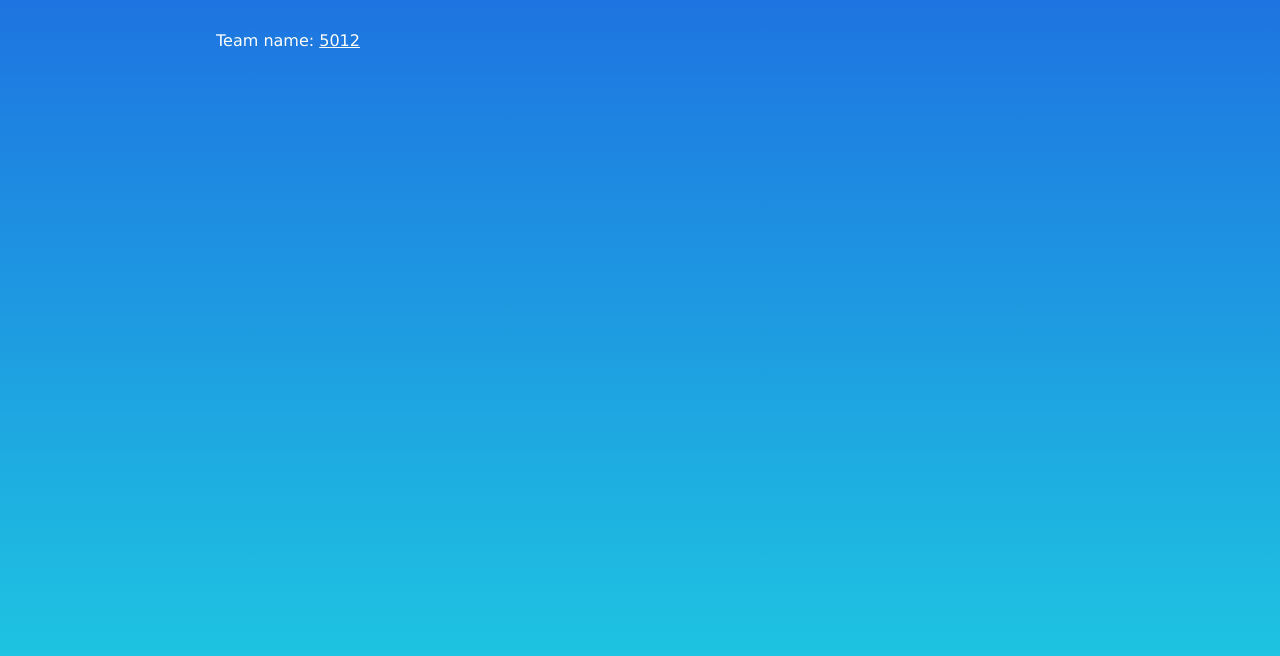
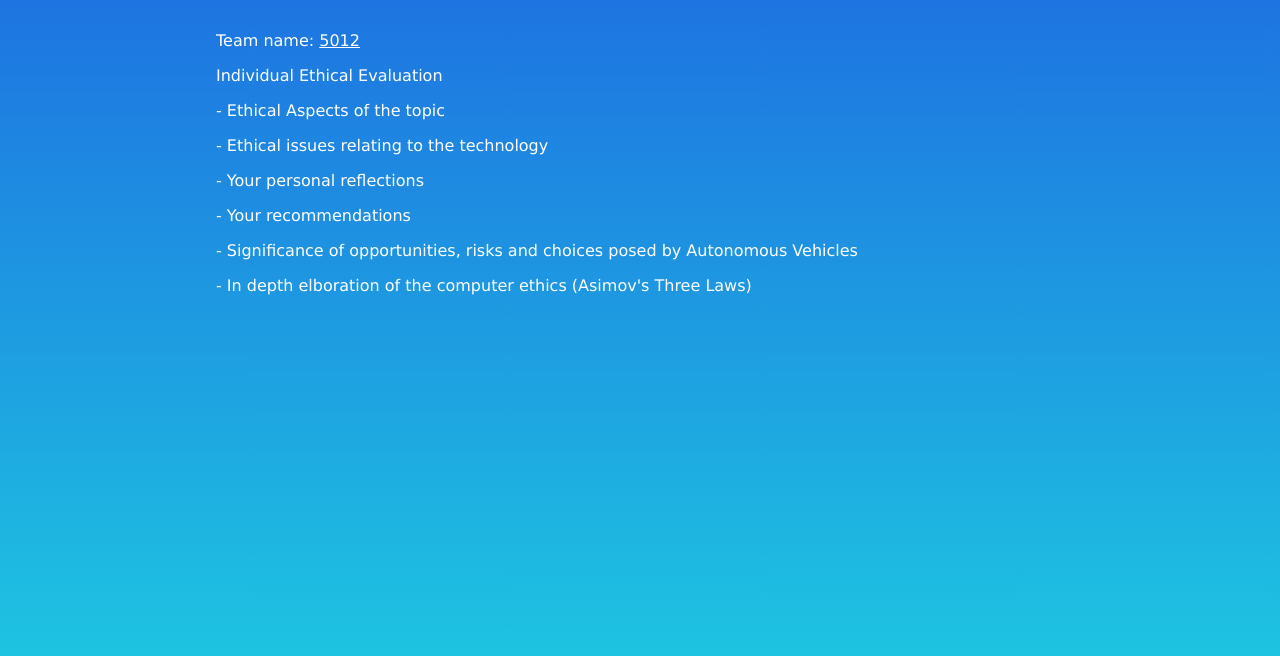
Before and after one commit to nateyhub/comp501-assignment3, a plain HTML site: page misc/evaluation_Azel.html in a window 1280 px wide. Shown: the part 84-740 px from the top of the page. Drawn offline with Linux system fonts and the light colour scheme.

Commit message:
azel evaluaiton

```diff
--- a/misc/evaluation_Azel.html
+++ b/misc/evaluation_Azel.html
@@ -14,3 +14,11 @@
 
     <h1>Azel's Ethical Evaluation</h1><br>
     <p>Team name: <u>5012</u></p>
+
+    <p>Individual Ethical Evaluation</p>
+    <P>- Ethical Aspects of the topic</P>
+    <p>- Ethical issues relating to the technology</p>
+    <p>- Your personal reflections</p>
+    <p>- Your recommendations</p>
+    <p>- Significance of opportunities, risks and choices posed by Autonomous Vehicles</p>
+    <p>- In depth elboration of the computer ethics (Asimov's Three Laws)</p>
```
